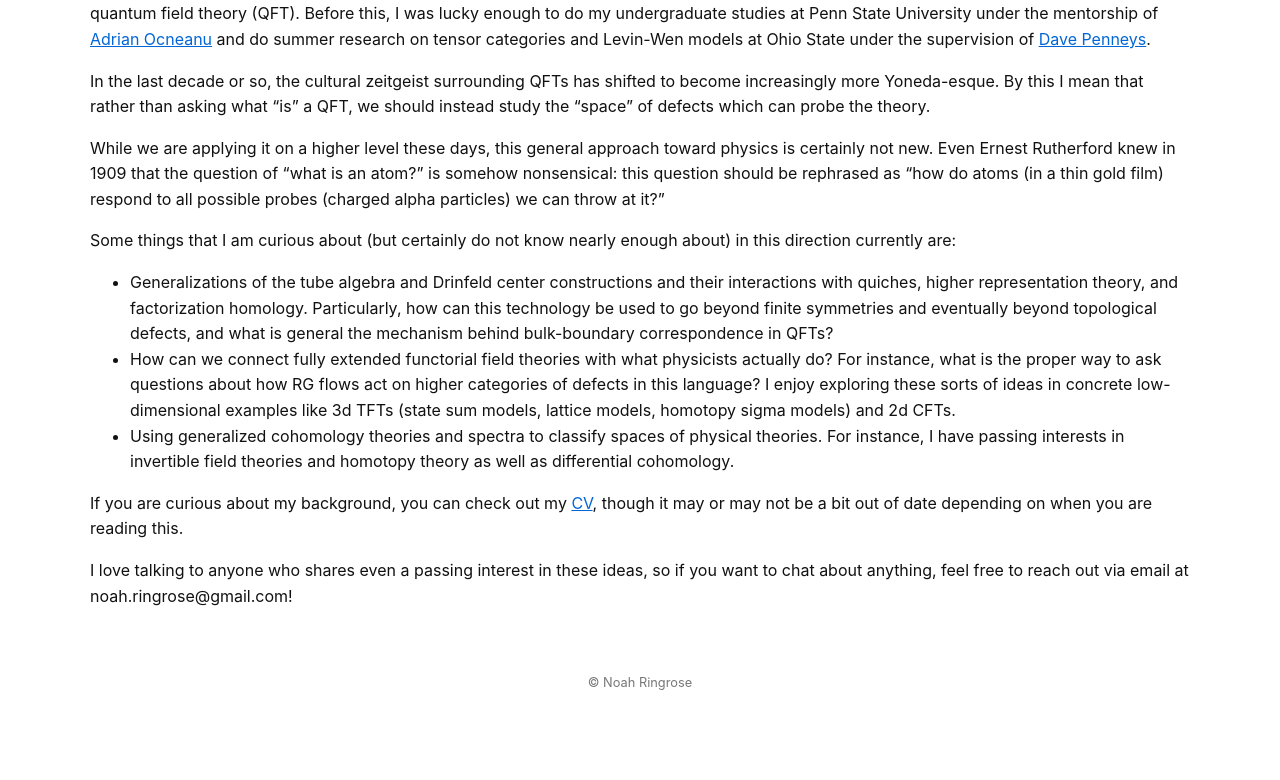
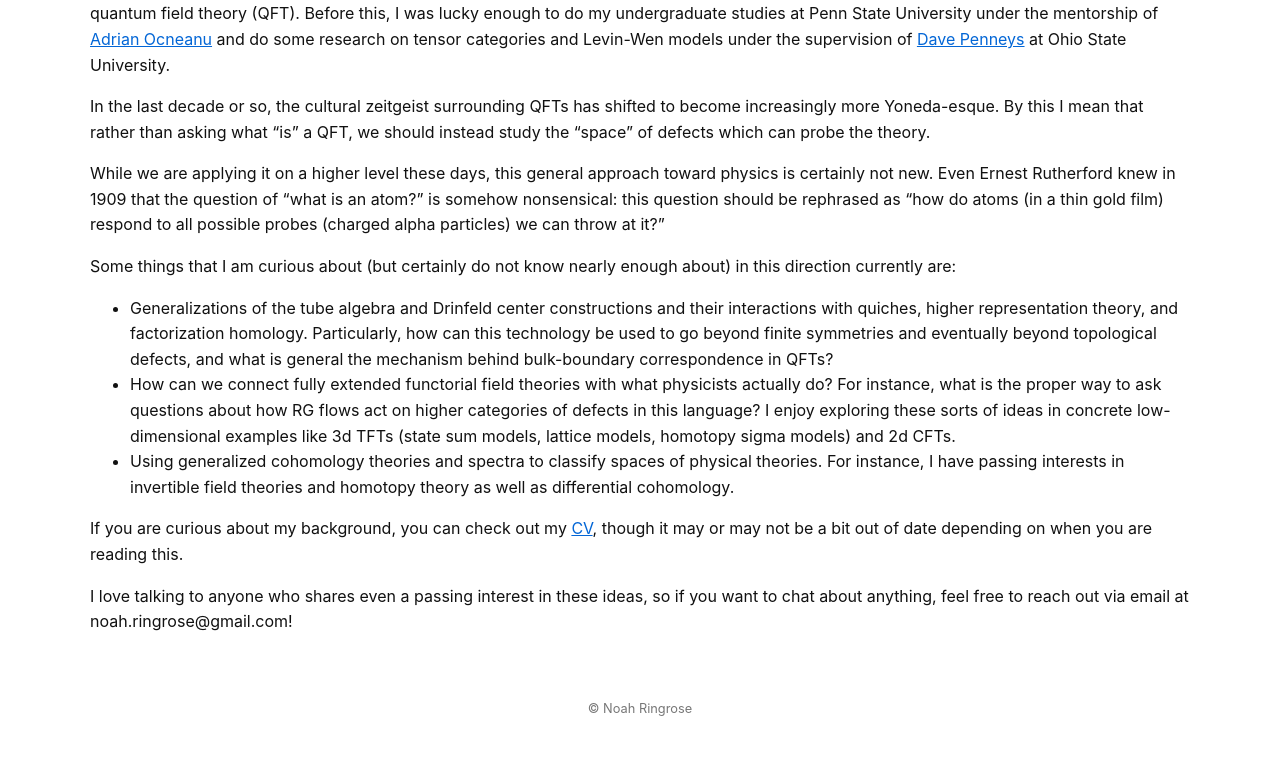
Before and after one commit to noahringrose/noahringrose.github.io, a Jekyll site: the page built from index.md, in a window 1280 px wide. Shown: the part 422-1202 px from the top of the page. Built offline with Jekyll 4.4.1, drawn with Linux system fonts in a browser that asks for light colours; before the commit the page ends 1176 px from its top, so only the background shows below that.

Commit message:
Update index.md

```diff
--- a/index.md
+++ b/index.md
@@ -6,7 +6,7 @@ title: Home
 
 <img src="/assets/IMG_1283.png" alt="Profile picture" style="width:250px; border-radius: 50%; display:block; margin:auto;">
 
-Hi! I'm a first-year physics PhD student at NYU advised by [Yifan Wang](https://breakthroughprize.org/Laureates/1/L4020). I am broadly interested in the higher categorical structures which underly quantum field theory (QFT). Before this, I was lucky enough to do my undergraduate studies at Penn State University under the mentorship of [Adrian Ocneanu](https://mathpicture.fas.harvard.edu/hrt-course) and do summer research on tensor categories and Levin-Wen models at Ohio State under the supervision of [Dave Penneys](https://people.math.osu.edu/penneys.2/).
+Hi! I'm a first-year physics PhD student at NYU advised by [Yifan Wang](https://breakthroughprize.org/Laureates/1/L4020). I am broadly interested in the higher categorical structures which underly quantum field theory (QFT). Before this, I was lucky enough to do my undergraduate studies at Penn State University under the mentorship of [Adrian Ocneanu](https://mathpicture.fas.harvard.edu/hrt-course) and do some research on tensor categories and Levin-Wen models under the supervision of [Dave Penneys](https://people.math.osu.edu/penneys.2/) at Ohio State University.
 
 In the last decade or so, the cultural zeitgeist surrounding QFTs has shifted to become increasingly more Yoneda-esque. By this I mean that rather than asking what "is" a QFT, we should instead study the "space" of defects which can probe the theory.
 
```
